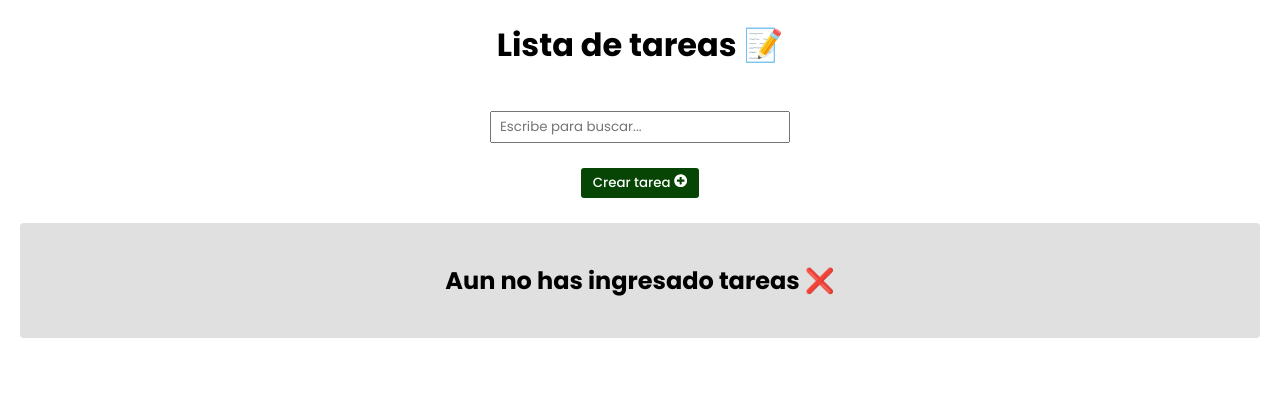
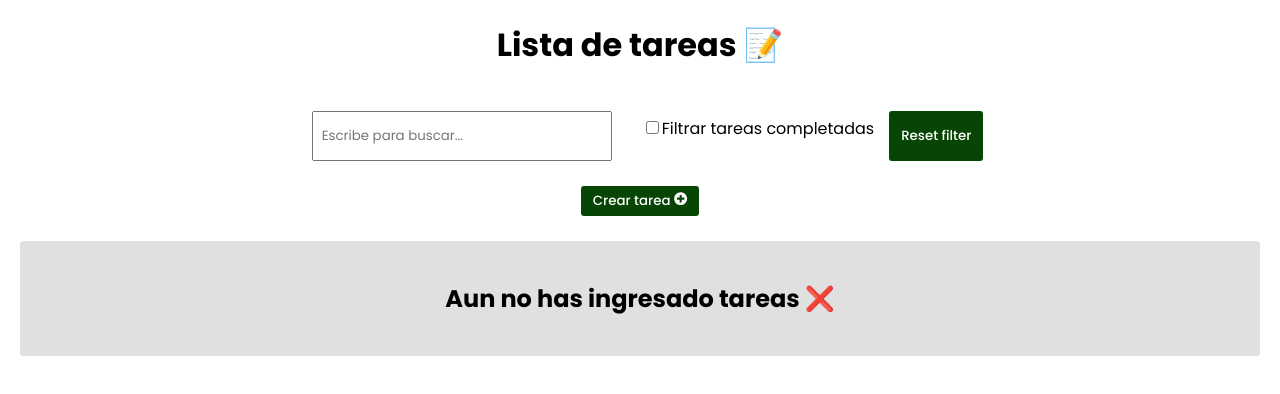
Before and after one commit to Another818/to-do-list, a React (Vite) app: page / in a window 1280 px wide. Shown: the top 394 px of the page. Built offline with nearby package versions, Linux system fonts and the light colour scheme.

Commit message:
vsersion final
version final con el chekbox para el filtro de tareas completadas

```diff
--- a/src/App.css
+++ b/src/App.css
@@ -14,18 +14,34 @@ h1 {
 	text-align: center;
 }
 
+.container{
+	display: flex;
+	align-items: center;
+	justify-content: center;
+}
+
 .controls {
 	background-color: #fff;
 	padding: 20px;
-	display: flex;
-	justify-content: center;
-	width: 100%;
-	gap: 5px;
 }
 
-.controls input {
+.check-container{
+	margin: 10px;
+}
+
+.filter-container{
+	display: flex;
+}
+
+.filter-container button{
+	width: auto;
+	height: 50px;
+}
+
+.search-bar{
 	padding: 4px 8px;
 	width: 300px;
+	height: 50px;
 }
 
 button {
--- a/src/App.jsx
+++ b/src/App.jsx
@@ -9,6 +9,8 @@ function App() {
 	);
 	const [currentTasks, setCurrentTasks] = useState([]);
 	const [searchString, setSearchString] = useState('');
+	const [searchCondition, setSearchCondition] = useState('');
+
 
 	const addTask = task => {
 		setTasks([...tasks, task]);
@@ -40,28 +42,71 @@ function App() {
 		setSearchString(e.target.value);
 	};
 
+	const handleChangeReset = () =>{
+		setSearchCondition(false)
+		setSearchString('')
+	}
+
+	const handleChangeFilterCheck = e => {
+		setSearchCondition(e.target.checked)
+	};
+
 	useEffect(() => {
+		if(searchCondition===true){
+			setCurrentTasks(
+				tasks.filter(
+					task =>
+						(task.checkbox === searchCondition &&
+						(task.title.toLowerCase().includes(searchString.toLowerCase()) ||
+						task.description.toLowerCase().includes(searchString.toLowerCase())))
+				),
+			);
+			localStorage.setItem('tasks', JSON.stringify(tasks));
+		}else{
 			setCurrentTasks(
 				tasks.filter(
 					task =>
 					task.title.toLowerCase().includes(searchString.toLowerCase()) ||
-					task.description.toLowerCase().includes(searchString.toLowerCase()),
+					task.description.toLowerCase().includes(searchString.toLowerCase())
 				),
 			);
 			localStorage.setItem('tasks', JSON.stringify(tasks));
-	}, [searchString, tasks]);
+		}
+	}, [searchString, tasks, searchCondition]);
 
 	return (
 		<>
 			<h1>Lista de tareas 📝</h1>
+			<div className='container'>
 				<div className='controls'>
 					<input
 						type='text'
 						placeholder='Escribe para buscar...'
+						className='search-bar'
 						value={searchString}
 						onChange={handleChangeFilter}
 					/>
 				</div>
+
+				<div className='filter-container'>
+					<div className='check-container'>
+						<input
+							type='checkbox'
+							id='cbox2'
+							className='check-box2'
+							checked={searchCondition}
+							onChange={handleChangeFilterCheck}
+						/>
+						{
+							searchCondition
+							?<span>Filtrando tareas completadas</span>
+							: <span>Filtrar tareas completadas</span>
+						}
+					</div>
+					<button onClick={handleChangeReset}>Reset filter</button>
+				</div>
+			</div>
+
 			<TaskForm addTask={addTask} editTask={editTask} edit={false} />
 			<TaskList
 				tasks={currentTasks}
--- a/src/components/TaskForm/TaskForm.jsx
+++ b/src/components/TaskForm/TaskForm.jsx
@@ -123,9 +123,7 @@ const TaskForm = ({ addTask, editTask, edit, task }) => {
 										</label>
 									</div>
 									<div className='btn-container'>
-										<button type='button' onClick={handleCloseModal}>
-											Cancelar
-										</button>
+										<button onClick={handleCloseModal}>Cancelar</button>
 										<button type='submit'>Confirmar</button>
 									</div>
 								</form>
@@ -166,9 +164,7 @@ const TaskForm = ({ addTask, editTask, edit, task }) => {
 									</div>
 
 									<div className='btn-container'>
-										<button type='button' onClick={handleCloseModal}>
-											Cancelar
-										</button>
+										<button onClick={handleCloseModal}>Cancelar</button>
 										<button type='submit'>Agregar</button>
 									</div>
 								</form>
```
Also changed, not shown: 3 other files (tests, documents, lock files or other folders). Lines whose indentation alone changed are shown as unchanged.
